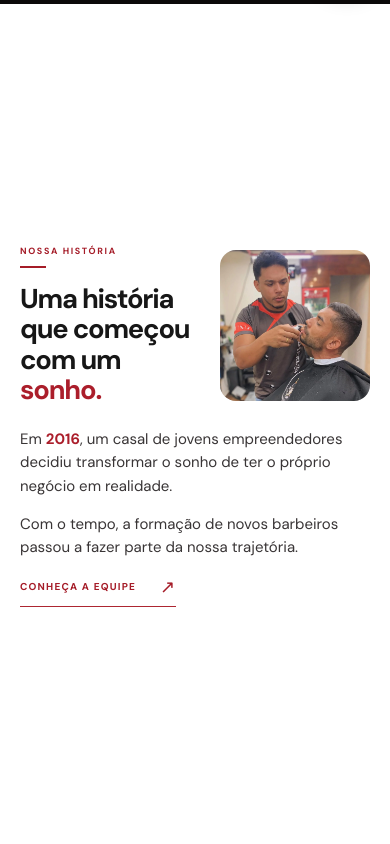
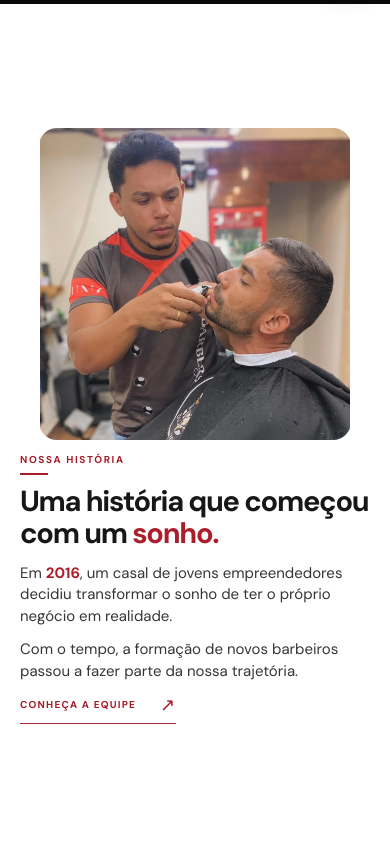
Before and after one commit to DiegoCarvalho-dev/Barbearia-Dudu, a React (Vite) app: page / in a window 390 px wide. Shown: the part 840-1684 px from the top of the page. Built offline with nearby package versions, Linux system fonts and the light colour scheme.

Commit message:
style: organiza secoes em telas pequenas

```diff
--- a/src/main.jsx
+++ b/src/main.jsx
@@ -7,6 +7,7 @@ import './style.css';
 import './home.css';
 import './story.css';
 import './team.css';
+import './small-sections.css';
 
 // Fotografia principal; substitua o arquivo em /public/images quando necessário.
 const heroImage = '/images/dudu-recorte.webp';
--- /dev/null
+++ b/src/small-sections.css
@@ -0,0 +1,89 @@
+/* Telas estreitas: uma composição própria, com a fotografia antes do texto. */
+@media (max-width: 640px), (max-width: 900px) and (orientation: portrait) {
+  .story-grid,
+  .team-grid {
+    display: grid;
+    grid-template-columns: minmax(0, 1fr);
+    grid-template-rows: auto auto auto;
+    row-gap: clamp(10px, 1.6svh, 18px);
+    column-gap: 0;
+    max-width: 600px;
+  }
+
+  .story-visual,
+  .team-visual {
+    grid-column: 1;
+    grid-row: 1;
+    width: min(100%, 37svh, 380px);
+    height: auto;
+    aspect-ratio: 1;
+    margin: 0 auto;
+  }
+
+  .story-visual img,
+  .team-visual img {
+    width: 100%;
+    height: 100%;
+    object-fit: contain;
+    border-radius: 18px;
+  }
+
+  .story-heading,
+  .team-heading {
+    grid-column: 1;
+    grid-row: 2;
+    align-self: start;
+  }
+
+  .story-copy,
+  .team-copy {
+    grid-column: 1;
+    grid-row: 3;
+    align-self: start;
+    max-width: none;
+    padding: 0;
+    font-size: clamp(15px, 1.9vw, 17px);
+    line-height: 1.45;
+  }
+
+  .story .section-label,
+  .team .section-label {
+    margin-bottom: clamp(8px, 1.3svh, 14px);
+    font-size: 10px;
+    letter-spacing: .16em;
+  }
+
+  .story .section-label::after,
+  .team .section-label::after {
+    width: 28px;
+    margin-top: 7px;
+  }
+
+  .story h2,
+  .team h2 {
+    font-size: clamp(29px, 5vw, 42px);
+    line-height: 1.08;
+  }
+
+  .story-copy p,
+  .team-copy p {
+    margin: 0 0 clamp(8px, 1.3svh, 14px);
+  }
+
+  .story-link,
+  .team-link {
+    margin-top: 2px;
+    padding-bottom: 9px;
+    font-size: 10px;
+  }
+}
+
+/* Em celulares compactos, reduzimos espaçamentos antes de reduzir o texto. */
+@media (max-width: 640px) and (max-height: 700px) {
+  .story, .team { padding-block: 16px; }
+  .story-grid, .team-grid { row-gap: 8px; }
+  .story-visual, .team-visual { width: min(100%, 31svh, 380px); }
+  .story h2, .team h2 { font-size: clamp(27px, 6.8vw, 32px); }
+  .story-copy, .team-copy { font-size: 14px; line-height: 1.38; }
+  .story-copy p, .team-copy p { margin-bottom: 8px; }
+}
--- a/src/story.css
+++ b/src/story.css
@@ -112,22 +112,6 @@
   .story h2 { font-size: clamp(36px, 5vw, 48px); }
   .story-copy { font-size: 16px; line-height: 1.6; }
 }
-@media (max-width: 640px) {
-  .story-grid {
-    grid-template-columns: minmax(0, 1fr) minmax(110px, 43%);
-    grid-template-rows: auto auto;
-    gap: 22px 16px;
-  }
-  .story-heading { grid-column: 1; grid-row: 1; align-self: center; }
-  .story-visual { grid-column: 2; grid-row: 1; width: 100%; }
-  .story-visual img { border-radius: 16px; }
-  .story-copy { grid-column: 1 / -1; grid-row: 2; max-width: none; padding: 0; font-size: 15px; line-height: 1.55; }
-  .story .section-label { font-size: 9px; margin-bottom: 16px; }
-  .story .section-label::after { width: 26px; margin-top: 9px; }
-  .story h2 { font-size: clamp(27px, 7vw, 40px); line-height: 1.12; }
-  .story-copy p { margin-bottom: 15px; }
-  .story-link { margin-top: 4px; padding-bottom: 10px; font-size: 10px; }
-}
 @media (max-height: 600px) and (min-width: 641px) {
   .story-visual { width: min(100%, calc(100svh - 90px)); }
   .story h2 { font-size: clamp(32px, 7svh, 44px); }
@@ -135,26 +119,6 @@
   .story-copy { padding-top: 15px; font-size: 14px; line-height: 1.5; }
   .story-copy p { margin-bottom: 10px; }
 }
-@media (max-height: 620px) and (max-width: 640px) {
-  .story-grid { gap: 14px 12px; }
-  .story h2 { font-size: clamp(25px, 7vw, 32px); }
-  .story .section-label { margin-bottom: 10px; }
-  .story-copy { font-size: 14px; line-height: 1.45; }
-  .story-copy p { margin-bottom: 10px; }
-}
-@media (max-width: 640px) and (max-height: 500px) and (orientation: landscape) {
-  .story-grid {
-    grid-template-columns: minmax(0, 1fr) minmax(110px, 38%);
-    grid-template-rows: auto auto;
-    gap: 9px 18px;
-  }
-  .story-heading { grid-column: 1; grid-row: 1; align-self: end; }
-  .story-visual { grid-column: 2; grid-row: 1 / 3; align-self: center; }
-  .story-copy { grid-column: 1; grid-row: 2; font-size: 12px; line-height: 1.35; }
-  .story h2 { font-size: clamp(25px, 7svh, 31px); }
-  .story .section-label { margin-bottom: 8px; }
-  .story-copy p { margin-bottom: 7px; }
-}
 @media (prefers-reduced-motion: reduce) {
   .story-highlight, .story-trajectory, .story-link, .story-link .arrow { transition: none; }
   .story-highlight:hover, .story-trajectory:hover, .story-link:hover .arrow { transform: none; }
--- a/src/team.css
+++ b/src/team.css
@@ -99,22 +99,6 @@
   .team h2 { font-size: clamp(36px, 5vw, 48px); }
   .team-copy { font-size: 16px; line-height: 1.6; }
 }
-@media (max-width: 640px) {
-  .team-grid {
-    grid-template-columns: minmax(0, 1fr) minmax(110px, 43%);
-    grid-template-rows: auto auto;
-    gap: 22px 16px;
-  }
-  .team-heading { grid-column: 1; grid-row: 1; align-self: center; }
-  .team-visual { grid-column: 2; grid-row: 1; width: 100%; }
-  .team-visual img { border-radius: 16px; }
-  .team-copy { grid-column: 1 / -1; grid-row: 2; max-width: none; padding: 0; font-size: 15px; line-height: 1.55; }
-  .team .section-label { font-size: 9px; margin-bottom: 16px; }
-  .team .section-label::after { width: 26px; margin-top: 9px; }
-  .team h2 { font-size: clamp(27px, 7vw, 40px); line-height: 1.12; }
-  .team-copy p { margin-bottom: 15px; }
-  .team-link { margin-top: 4px; padding-bottom: 10px; font-size: 10px; }
-}
 @media (max-height: 600px) and (min-width: 641px) {
   .team-visual { width: min(100%, calc(100svh - 90px)); }
   .team h2 { font-size: clamp(32px, 7svh, 44px); }
@@ -122,26 +106,6 @@
   .team-copy { padding-top: 15px; font-size: 14px; line-height: 1.5; }
   .team-copy p { margin-bottom: 10px; }
 }
-@media (max-height: 620px) and (max-width: 640px) {
-  .team-grid { gap: 14px 12px; }
-  .team h2 { font-size: clamp(25px, 7vw, 32px); }
-  .team .section-label { margin-bottom: 10px; }
-  .team-copy { font-size: 14px; line-height: 1.45; }
-  .team-copy p { margin-bottom: 10px; }
-}
-@media (max-width: 640px) and (max-height: 500px) and (orientation: landscape) {
-  .team-grid {
-    grid-template-columns: minmax(0, 1fr) minmax(110px, 38%);
-    grid-template-rows: auto auto;
-    gap: 9px 18px;
-  }
-  .team-heading { grid-column: 1; grid-row: 1; align-self: end; }
-  .team-visual { grid-column: 2; grid-row: 1 / 3; align-self: center; }
-  .team-copy { grid-column: 1; grid-row: 2; font-size: 12px; line-height: 1.35; }
-  .team h2 { font-size: clamp(25px, 7svh, 31px); }
-  .team .section-label { margin-bottom: 8px; }
-  .team-copy p { margin-bottom: 7px; }
-}
 @media (prefers-reduced-motion: reduce) {
   .team h2 em, .team-link, .team-link .arrow { transition: none; }
   .team h2 em:hover, .team-link:hover .arrow { transform: none; }
```
Also changed, not shown: tests/hero-motion.browser.mjs (+25 -2 lines), 1 other file (tests, documents, lock files or other folders).
